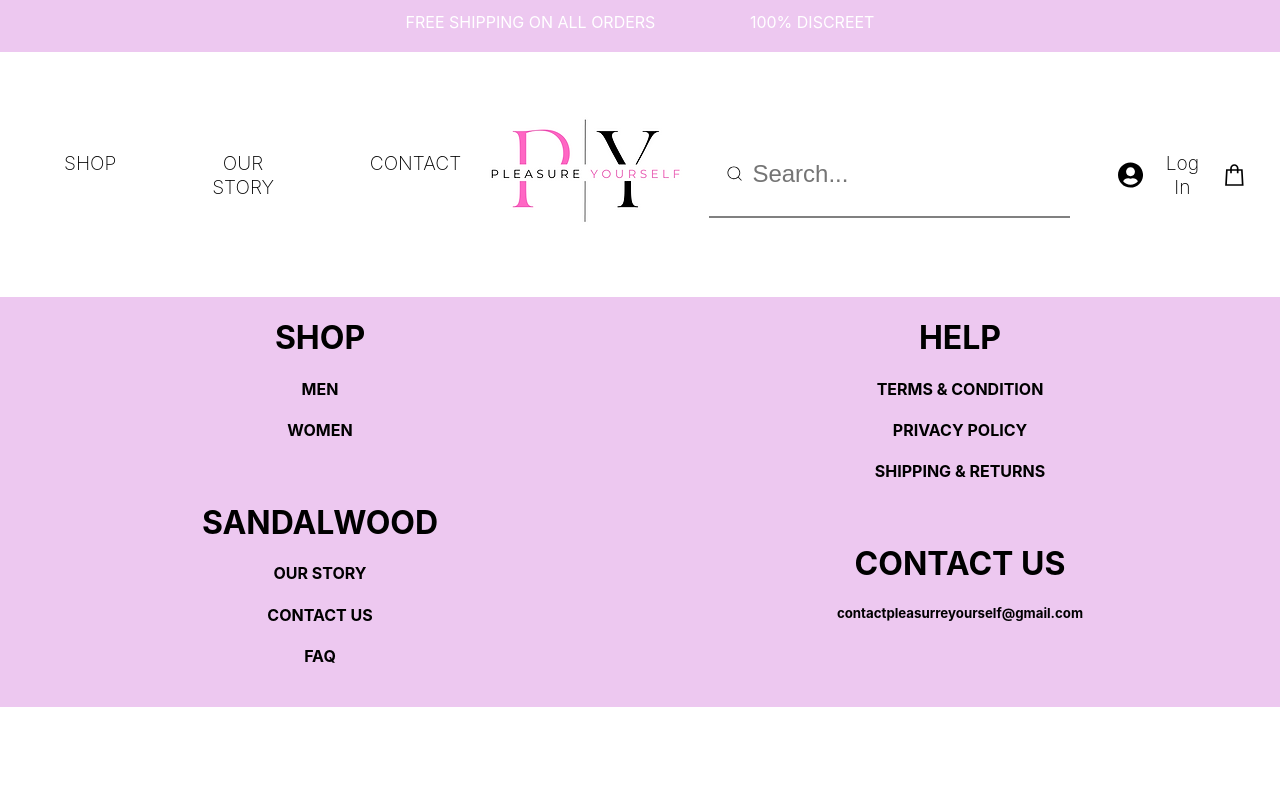
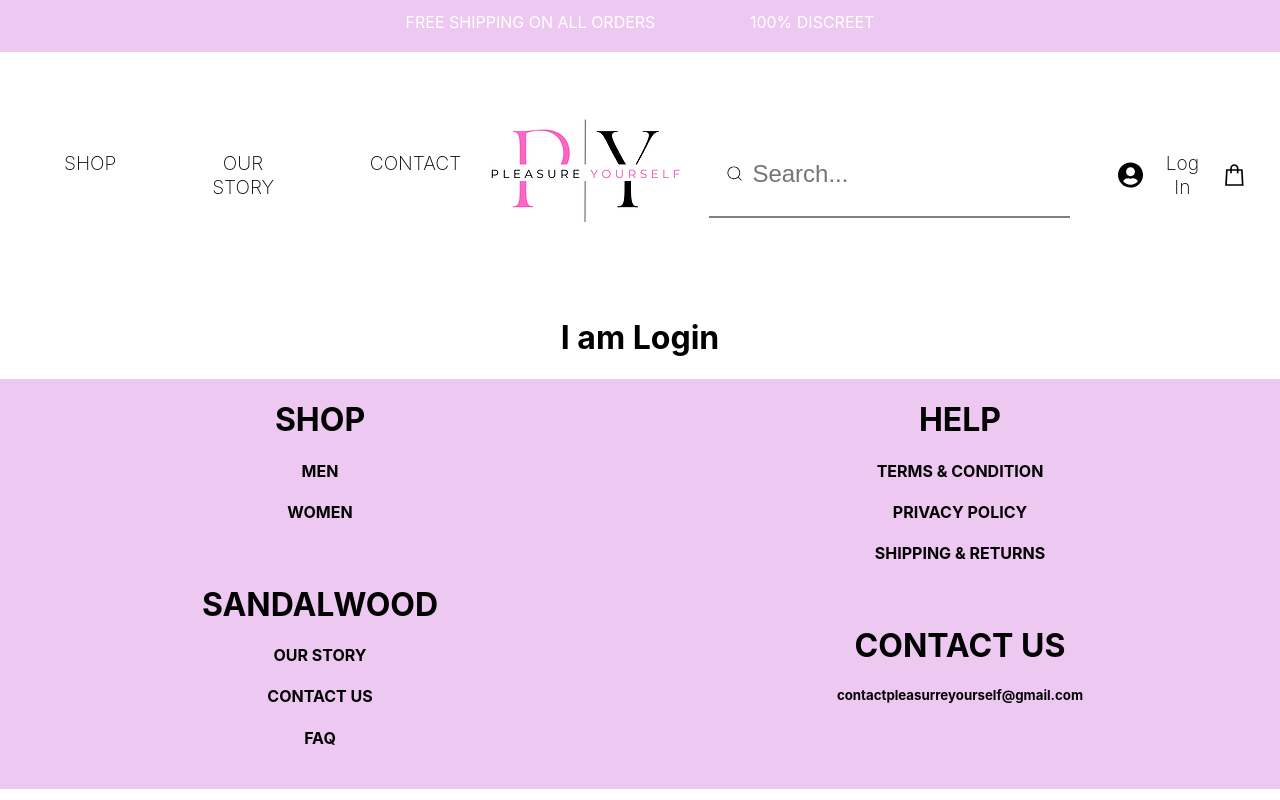
Before and after one commit to shahanshahakbar2/ComfortChoice, a React (Create React App) app: page /login in a window 1280 px wide. Built offline with nearby package versions, Linux system fonts and the light colour scheme.

Commit message:
added router link to login page

```diff
--- a/src/App.js
+++ b/src/App.js
@@ -6,6 +6,7 @@ import { Route, Routes } from "react-router-dom";
 import Shop from "./container/shop/Shop";
 import Contact from "./container/contact/Contact";
 import OurStory from "./container/our-story/OurStory";
+import Login from "./container/login/Login";
 
 const App = () => (
   <div className='App'>
@@ -16,6 +17,7 @@ const App = () => (
       <Route path='shop' element={<Shop />} />
       <Route path='our-story' element={<OurStory />} />
       <Route path='contact' element={<Contact />} />
+      <Route path='login' element={<Login />} />
     </Routes>
     <Footer />
   </div>
--- a/src/components/navbar/Navbar.jsx
+++ b/src/components/navbar/Navbar.jsx
@@ -2,7 +2,7 @@ import React from "react";
 import "./navbar.css";
 import logo from "../../assests/logo.webp";
 import { CiSearch } from "react-icons/ci";
-import { NavLink } from "react-router-dom";
+import { Link, NavLink } from "react-router-dom";
 import { LiaShoppingBagSolid } from "react-icons/lia";
 import { FaUserCircle } from "react-icons/fa";
 
@@ -30,11 +30,11 @@ const Navbar = () => {
             <CiSearch />
             <input type='text' name='' placeholder='Search...' />
           </div>
-          <div className='login-container'>
+          <Link to='login' className='login-container '>
             <FaUserCircle size={30} />
             <p>Log In</p>
             <LiaShoppingBagSolid size={32} />
-          </div>
+          </Link>
         </div>
       </div>
     </>
--- a/src/components/navbar/navbar.css
+++ b/src/components/navbar/navbar.css
@@ -54,6 +54,8 @@ input{
 
 .login-container{
     display: flex;
+    color: #000;
+    text-decoration: none;
     align-items: center;
     gap: 1rem;
 }
--- a/src/container/login/Login.jsx
+++ b/src/container/login/Login.jsx
@@ -1,10 +1,8 @@
-import React from 'react'
-import './login.css'
+import React from "react";
+import "./login.css";
 
 const Login = () => {
-  return (
-    <div>Login</div>
-  )
-}
+  return <h1>I am Login</h1>;
+};
 
-export default Login
+export default Login;
```
